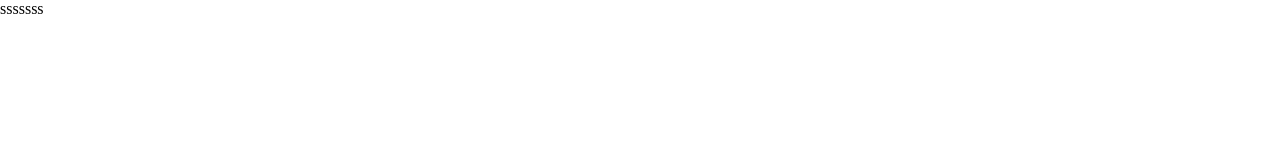
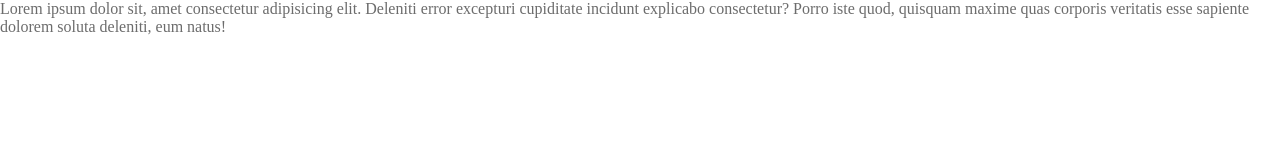
Before and after one commit to Wilsonvdelgado/travelgram, a plain HTML site: page index.html in a window 1280 px wide. Drawn offline with Linux system fonts and the light colour scheme.

Commit message:
feat: init style guide

```diff
--- a/index.html
+++ b/index.html
@@ -7,6 +7,11 @@
     <link rel="stylesheet" href="styles/index.css" />
   </head>
   <body>
-    <p>sssssss</p>
+    <p>
+      Lorem ipsum dolor sit, amet consectetur adipisicing elit. Deleniti error
+      excepturi cupiditate incidunt explicabo consectetur? Porro iste quod,
+      quisquam maxime quas corporis veritatis esse sapiente dolorem soluta
+      deleniti, eum natus!
+    </p>
   </body>
 </html>
--- a/styles/global.css
+++ b/styles/global.css
@@ -1,5 +1,20 @@
-*{
+* {
   margin: 0;
   padding: 0;
-     box-sizing: border-box;
+  box-sizing: border-box;
 }
+
+:root {
+  --brand-color: #ef5f4c;
+  --background-color: #ffffff;
+  --surface-color: #f5f5f5;
+  --skeleton-color: #d9d9d9;
+  --shape-transparency: #ffffff9c;
+  --text-color-primary: #313131;
+  --text-color-secondary: #6c6c6c;
+}
+
+body {
+  color: var(--text-color-secondary);
+  background-color: var(--background-color);
+}
```
Also changed, not shown: assets/AirplaneTilt.svg (added), assets/Image 01.png (added), assets/Image 02.png (added), assets/Image 03.png (added), assets/Image 04.png (added), assets/Image 05.png (added), assets/Image 06.png (added), assets/Image 07.png (added), assets/Image 08.png (added), assets/Image 09.png (added), assets/Image 10.png (added), assets/Image 11.png (added), assets/Image.svg (added), assets/Logo.svg (added), 2 more files, 1 other file.
